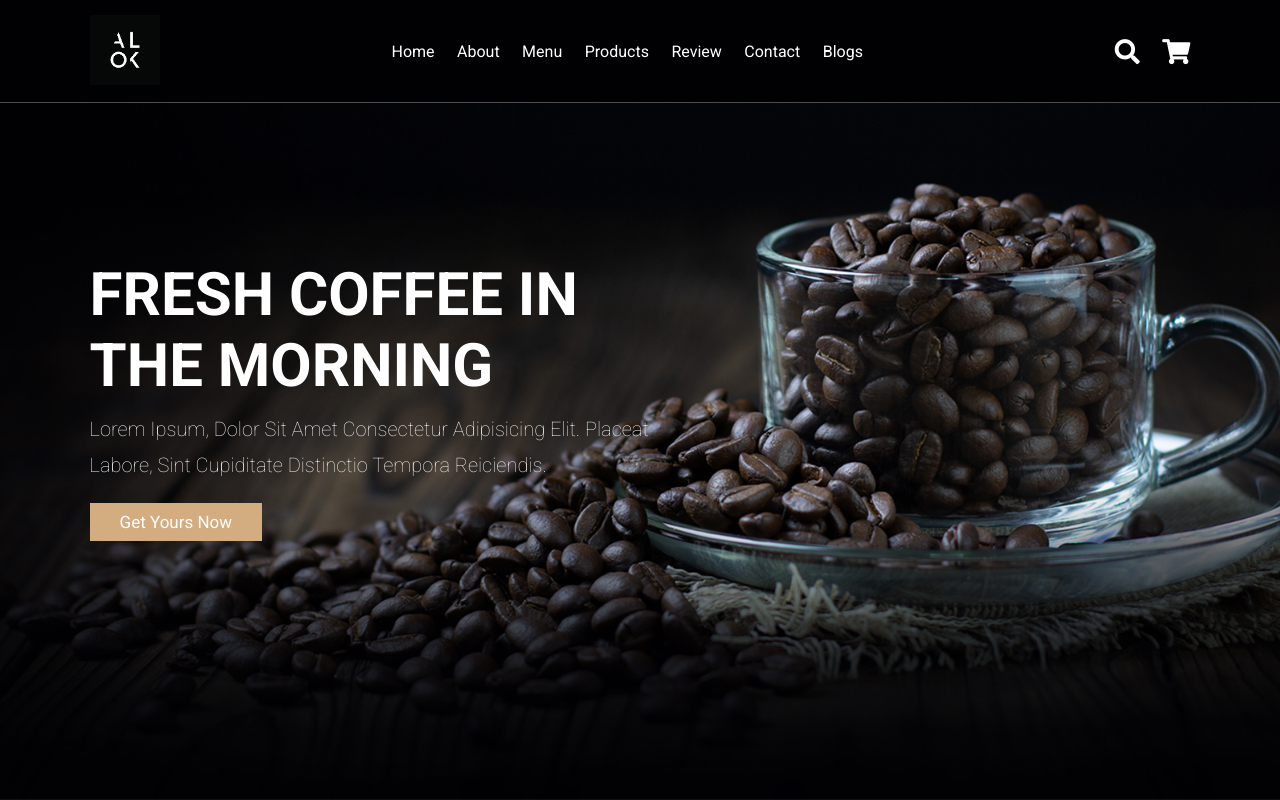
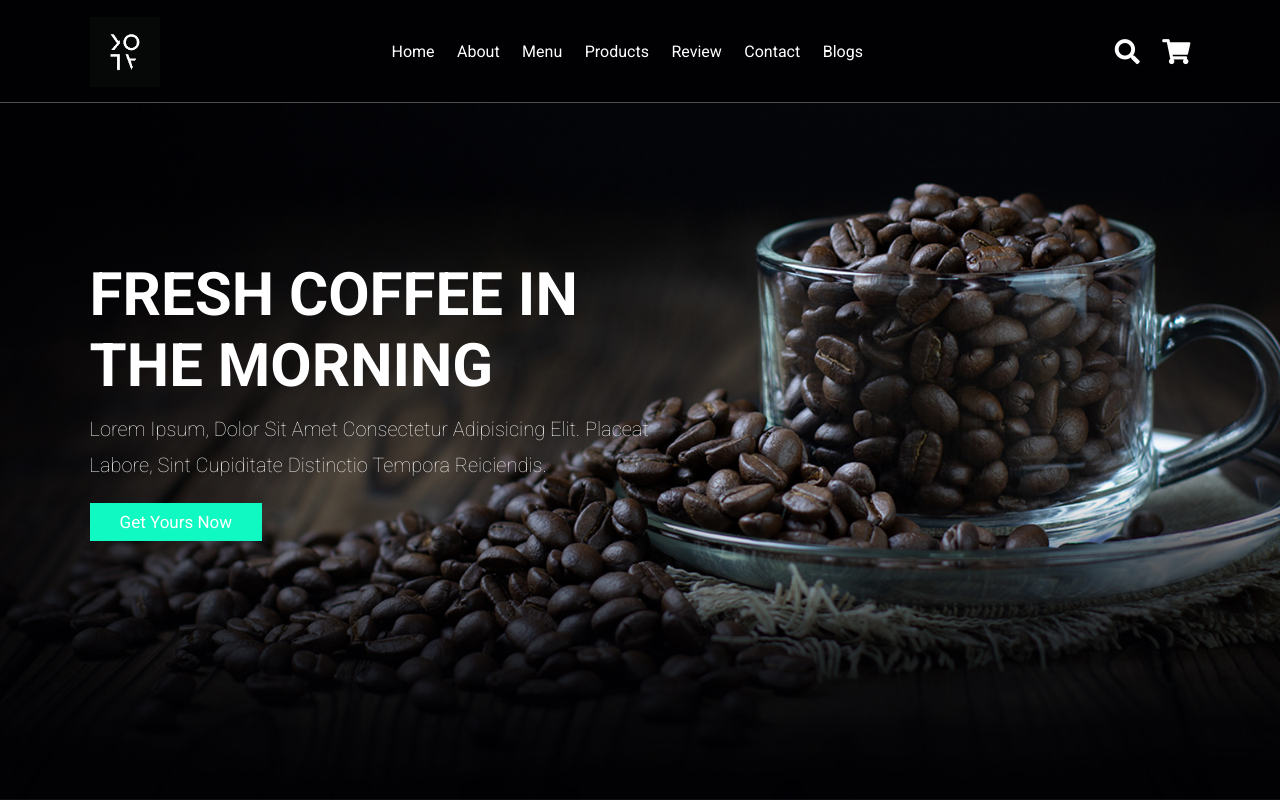
Before and after one commit to Alok730/AK_Coffee, a plain HTML site: page index.html in a window 1280 px wide. Shown: the top 800 px of the page. Drawn offline with Linux system fonts and the light colour scheme.

Commit message:
Update style.css

```diff
--- a/css/style.css
+++ b/css/style.css
@@ -1,10 +1,11 @@
 @import url('https://fonts.googleapis.com/css2?family=Roboto:wght@100;300;400;500;700&display=swap');
 
 :root{
-    --main-color:#d3ad7f;
+    --main-color:#11f9c3;
     --black:#13131a;
     --bg:#010103;
     --border:.1rem solid rgba(255,255,255,.3);
+
 }
 
 *{
@@ -43,6 +44,9 @@ body{
 
 section{
     padding:2rem 7%;
+}
+.header:hover .logo{
+    transform: rotate(180deg);
 }
 
 .heading{
@@ -525,6 +529,8 @@ section{
 
 .footer .share a:hover{
     background-color: var(--main-color);
+    transform: rotate(360deg);
+    /* transition: 2s; */
 }
 
 .footer .links{
```
